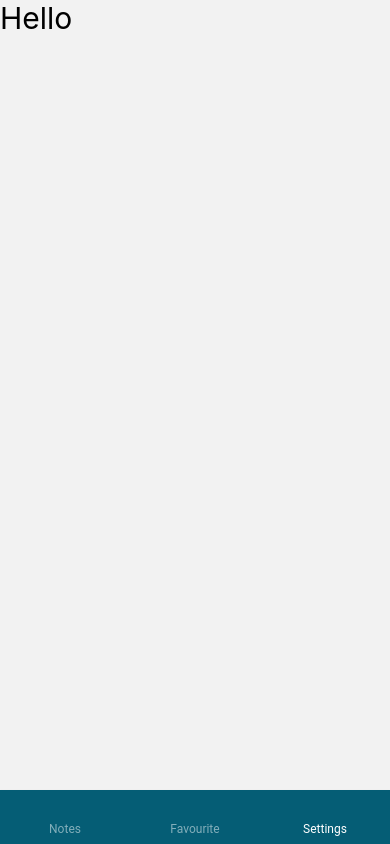
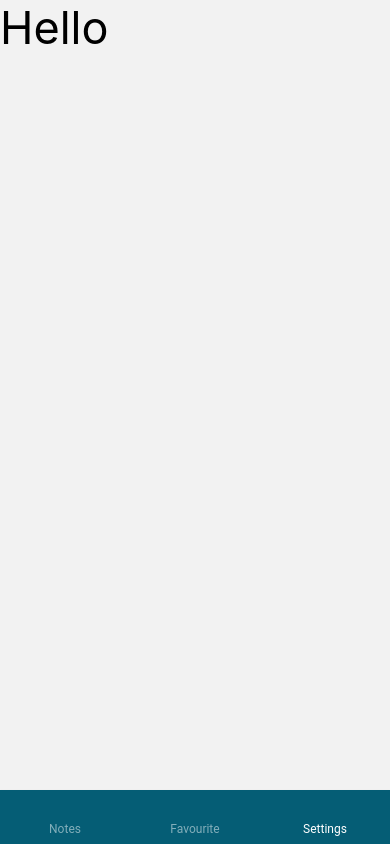
Before and after one commit to mcctrix/Notes_App, a React Native app: screen /Settings in a window 390 px wide. Built offline with nearby package versions, Linux system fonts and the light colour scheme.

Commit message:
Favourite Delete other note bug fixed

```diff
--- a/App/components/HomeScreen.js
+++ b/App/components/HomeScreen.js
@@ -1,4 +1,4 @@
-import React, { useState, useContext } from "react";
+import React, { useContext } from "react";
 import { View, TouchableOpacity, StyleSheet, Text } from "react-native";
 import { Context } from "./GlobalStore";
 import Header from "./Header";
--- a/App/components/InputNote.js
+++ b/App/components/InputNote.js
@@ -9,7 +9,7 @@ import {
   Text,
 } from "react-native";
 
-export default function (props) {
+export default function () {
   const Store = useContext(Context);
   const [EnteredNote, setEnteredNote] = useState("");
   const NoteInputHandler = (value) => {
--- a/App/components/Note.js
+++ b/App/components/Note.js
@@ -25,7 +25,9 @@ export default function Note() {
     }
   };
   const DeleteNote = async (key) => {
-    const newNotes = Notes.filter((item) => item.key != key);
+    const NoteData = await AsyncStorage.getItem("Notes_Data");
+    const JsonData = JSON.parse(NoteData);
+    const newNotes = JsonData.filter((item) => item.key != key);
     const JsonNotes = JSON.stringify(newNotes);
     await AsyncStorage.setItem("Notes_Data", JsonNotes);
     context.setState((prev) => ++prev);
--- a/App/components/Settings.js
+++ b/App/components/Settings.js
@@ -4,7 +4,7 @@ import { View, Text } from "react-native";
 export default function Settings() {
   return (
     <View>
-      <Text style={{ fontSize: 30 }}>Hello</Text>
+      <Text style={{ fontSize: 45 }}>Hello</Text>
     </View>
   );
 }
```
